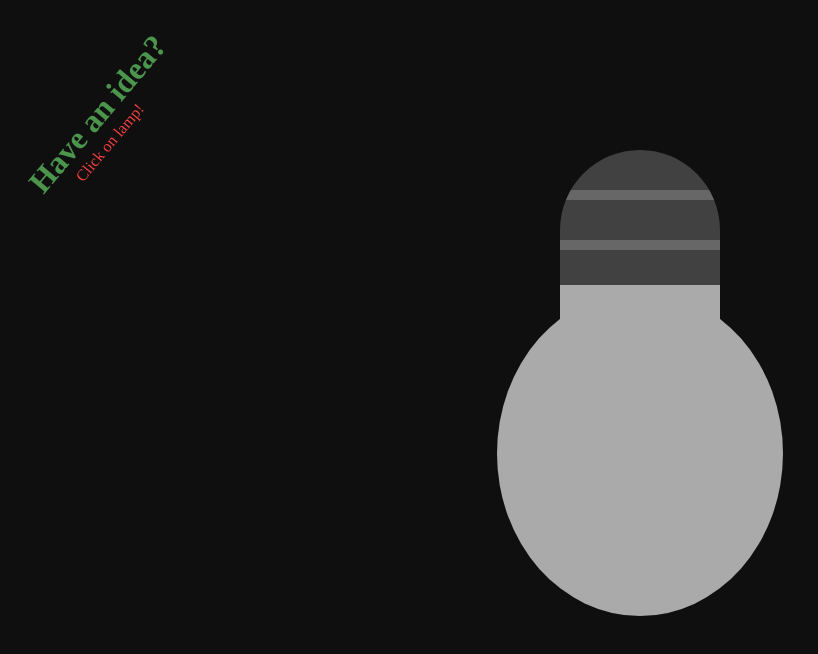
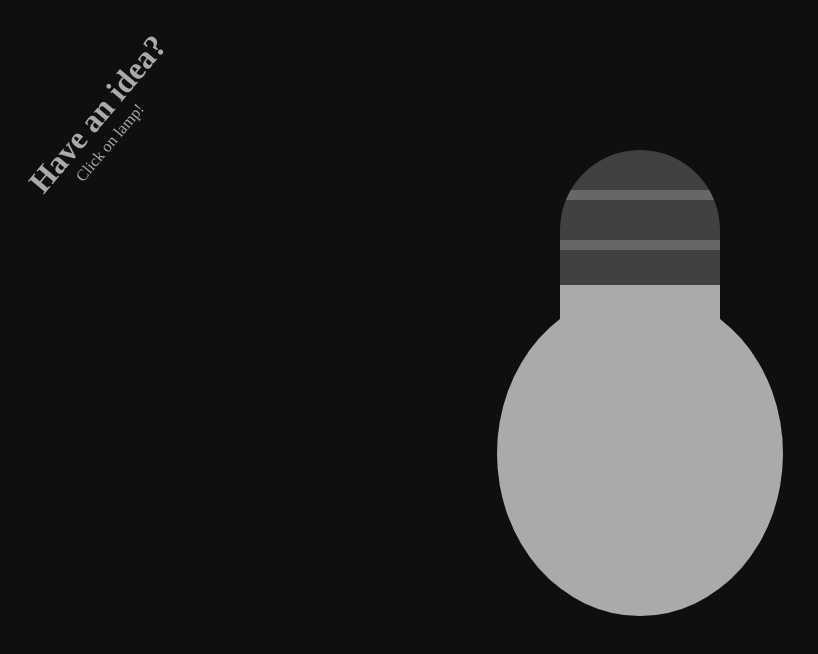
Before and after one commit to simpleoneman/lamp_of_idea, a plain HTML site: page index.html in a window 1280 px wide. Shown: the whole page, without its empty margins (0-818 px from the left). Drawn offline with Linux system fonts and the light colour scheme.

Commit message:
Change some styles

```diff
--- a/css/style.css
+++ b/css/style.css
@@ -18,7 +18,7 @@ a {
     user-select: none;
 }
 h1#idea {
-    color: #4B964C;
+    color: #AAA;
     width: 200px;
     display: block;
     height: 38px;
@@ -29,7 +29,7 @@ h1#idea {
     cursor: default;
 }
 p#click {
-    color: #F34040;
+    color: #AAA;
     display: block;
     width: 100px;
     height: 25px;
```
